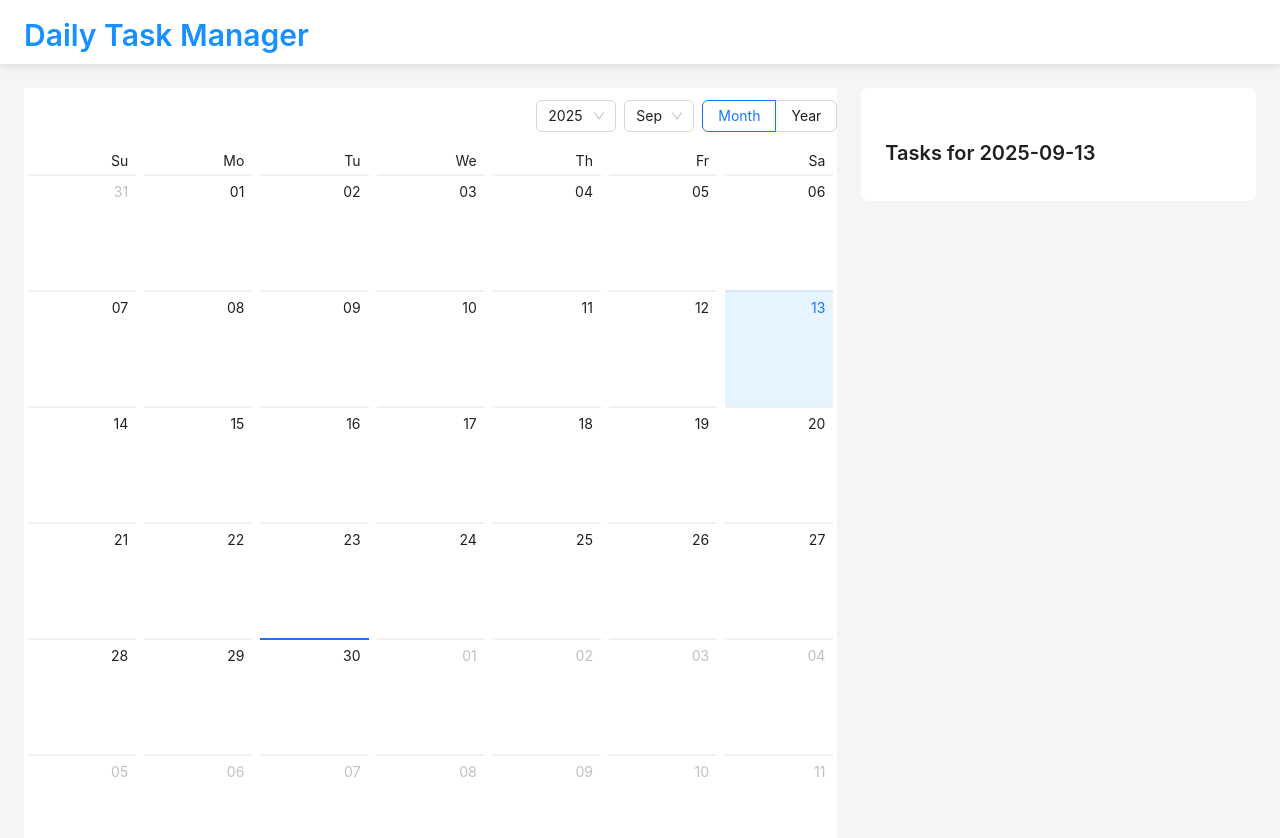
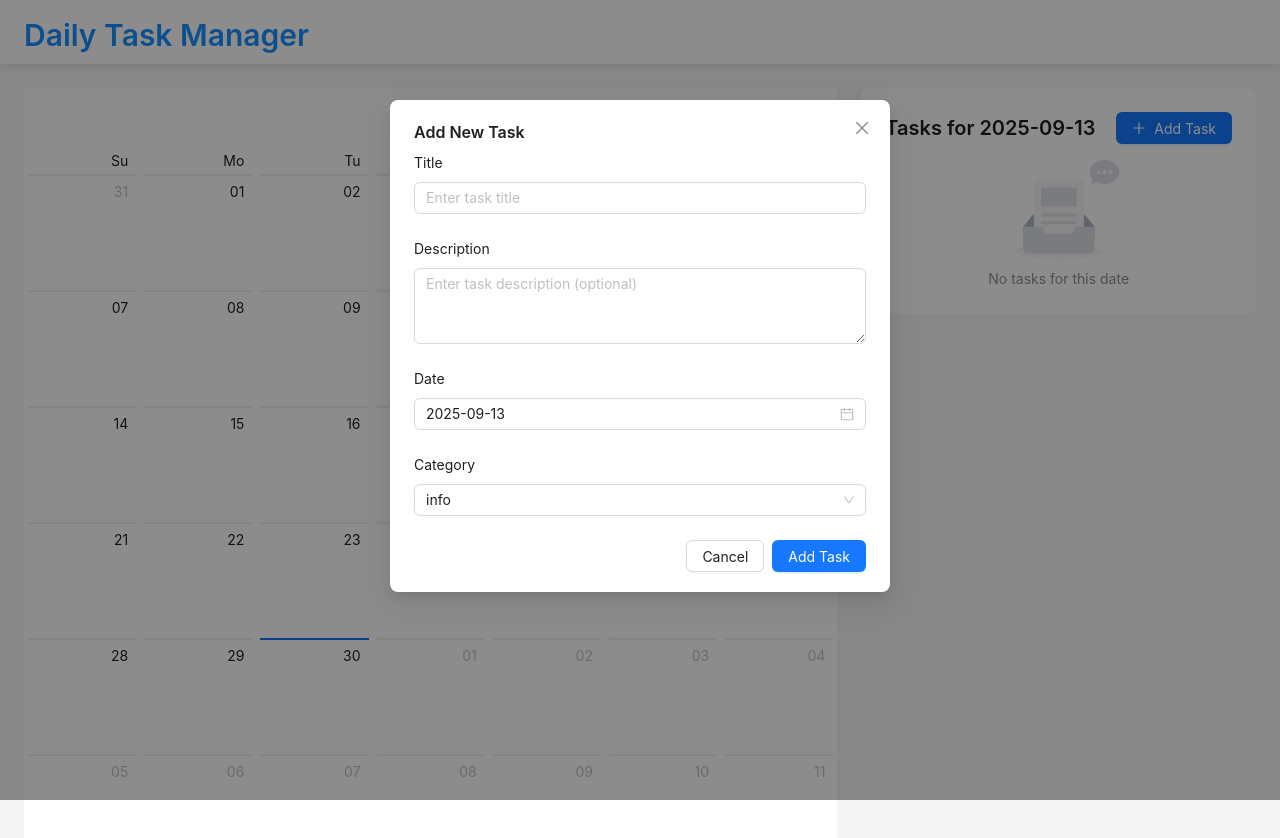
Before and after one commit to Aaradhya13/MikeLegal, a React (Vite) app in the folder task-manager/: page / in a window 1280 px wide. Both pictures are taken after a click on the element "13". Shown: the top 838 px of the page. Built offline with nearby package versions, Linux system fonts and the light colour scheme.

Commit message:
add task form modal and task list with CRUD operations

```diff
--- a/task-manager/src/App.jsx
+++ b/task-manager/src/App.jsx
@@ -1,16 +1,37 @@
 import { useState } from 'react'
-import { Layout, Typography, Row, Col } from 'antd'
+import { Layout, Typography, Row, Col, Button, Space } from 'antd'
+import { PlusOutlined } from '@ant-design/icons'
+import { useSelector } from 'react-redux'
 import TaskCalendar from './components/TaskCalendar'
+import TaskForm from './components/TaskForm'
+import TaskList from './components/TaskList'
 import './App.css'
 
 const { Header, Content } = Layout
 const { Title } = Typography
 
 function App() {
-  const [selectedDate, setSelectedDate] = useState(null)
+  const [showModal, setShowModal] = useState(false)
+  const [editTask, setEditTask] = useState(null)
+  const { selectedDate } = useSelector(state => state.tasks)
 
   const handleDateSelect = (date) => {
-    setSelectedDate(date)
+    setShowModal(true)
+  }
+
+  const handleAddTask = () => {
+    setEditTask(null)
+    setShowModal(true)
+  }
+
+  const handleEditTask = (task) => {
+    setEditTask(task)
+    setShowModal(true)
+  }
+
+  const handleCloseModal = () => {
+    setShowModal(false)
+    setEditTask(null)
   }
 
   return (
@@ -27,12 +48,24 @@ function App() {
           </Col>
           <Col span={8}>
             <div style={{ background: '#fff', padding: '24px', borderRadius: '8px' }}>
-              <Title level={4}>Tasks for {selectedDate || 'Select a date'}</Title>
-              {/* Task list will go here */}
+              <Space style={{ width: '100%', justifyContent: 'space-between', marginBottom: '16px' }}>
+                <Title level={4} style={{ margin: 0 }}>Tasks for {selectedDate}</Title>
+                <Button type="primary" icon={<PlusOutlined />} onClick={handleAddTask}>
+                  Add Task
+                </Button>
+              </Space>
+              <TaskList selectedDate={selectedDate} onEditTask={handleEditTask} />
             </div>
           </Col>
         </Row>
       </Content>
+
+      <TaskForm
+        visible={showModal}
+        onClose={handleCloseModal}
+        selectedDate={selectedDate}
+        editTask={editTask}
+      />
     </Layout>
   )
 }
--- /dev/null
+++ b/task-manager/src/components/TaskForm.jsx
@@ -0,0 +1,114 @@
+import { Modal, Form, Input, Select, DatePicker, Button } from 'antd'
+import { Formik } from 'formik'
+import * as Yup from 'yup'
+import { useDispatch } from 'react-redux'
+import { addTask, updateTask } from '../store/taskSlice'
+import dayjs from 'dayjs'
+
+const { TextArea } = Input
+const { Option } = Select
+
+const validationSchema = Yup.object({
+  title: Yup.string().required('Title is required'),
+  description: Yup.string(),
+  category: Yup.string().required('Category is required')
+})
+
+const TaskForm = ({ visible, onClose, selectedDate, editTask = null }) => {
+  const dispatch = useDispatch()
+
+  const initialValues = {
+    title: editTask?.title || '',
+    description: editTask?.description || '',
+    date: editTask?.date || selectedDate,
+    category: editTask?.category || 'info'
+  }
+
+  const handleSubmit = (values) => {
+    if (editTask) {
+      dispatch(updateTask({ ...editTask, ...values }))
+    } else {
+      dispatch(addTask(values))
+    }
+    onClose()
+  }
+
+  return (
+    <Modal
+      title={editTask ? 'Edit Task' : 'Add New Task'}
+      open={visible}
+      onCancel={onClose}
+      footer={null}
+      width={500}
+    >
+      <Formik
+        initialValues={initialValues}
+        validationSchema={validationSchema}
+        onSubmit={handleSubmit}
+        enableReinitialize
+      >
+        {({ values, errors, touched, handleChange, handleSubmit, setFieldValue }) => (
+          <Form layout="vertical" onFinish={handleSubmit}>
+            <Form.Item
+              label="Title"
+              validateStatus={errors.title && touched.title ? 'error' : ''}
+              help={errors.title && touched.title ? errors.title : ''}
+            >
+              <Input
+                name="title"
+                value={values.title}
+                onChange={handleChange}
+                placeholder="Enter task title"
+              />
+            </Form.Item>
+
+            <Form.Item label="Description">
+              <TextArea
+                name="description"
+                value={values.description}
+                onChange={handleChange}
+                placeholder="Enter task description (optional)"
+                rows={3}
+              />
+            </Form.Item>
+
+            <Form.Item label="Date">
+              <DatePicker
+                value={dayjs(values.date)}
+                onChange={(date) => setFieldValue('date', date.format('YYYY-MM-DD'))}
+                style={{ width: '100%' }}
+              />
+            </Form.Item>
+
+            <Form.Item
+              label="Category"
+              validateStatus={errors.category && touched.category ? 'error' : ''}
+              help={errors.category && touched.category ? errors.category : ''}
+            >
+              <Select
+                value={values.category}
+                onChange={(value) => setFieldValue('category', value)}
+              >
+                <Option value="success">Success</Option>
+                <Option value="warning">Warning</Option>
+                <Option value="error">Issue</Option>
+                <Option value="default">Info</Option>
+              </Select>
+            </Form.Item>
+
+            <Form.Item style={{ marginBottom: 0, textAlign: 'right' }}>
+              <Button onClick={onClose} style={{ marginRight: 8 }}>
+                Cancel
+              </Button>
+              <Button type="primary" htmlType="submit">
+                {editTask ? 'Update' : 'Add'} Task
+              </Button>
+            </Form.Item>
+          </Form>
+        )}
+      </Formik>
+    </Modal>
+  )
+}
+
+export default TaskForm
--- /dev/null
+++ b/task-manager/src/components/TaskList.jsx
@@ -0,0 +1,69 @@
+import { List, Tag, Button, Space, Typography, Empty } from 'antd'
+import { EditOutlined, DeleteOutlined } from '@ant-design/icons'
+import { useSelector, useDispatch } from 'react-redux'
+import { deleteTask } from '../store/taskSlice'
+
+const { Text } = Typography
+
+const categoryColors = {
+  success: 'green',
+  warning: 'orange',
+  error: 'red',
+  default: 'blue'
+}
+
+const TaskList = ({ selectedDate, onEditTask }) => {
+  const { tasks } = useSelector(state => state.tasks)
+  const dispatch = useDispatch()
+
+  const dayTasks = tasks.filter(task => task.date === selectedDate)
+
+  const handleDelete = (taskId) => {
+    dispatch(deleteTask(taskId))
+  }
+
+  if (!selectedDate) {
+    return <Empty description="Select a date to view tasks" />
+  }
+
+  if (dayTasks.length === 0) {
+    return <Empty description="No tasks for this date" />
+  }
+
+  return (
+    <List
+      dataSource={dayTasks}
+      renderItem={task => (
+        <List.Item
+          actions={[
+            <Button
+              type="text"
+              icon={<EditOutlined />}
+              onClick={() => onEditTask(task)}
+            />,
+            <Button
+              type="text"
+              danger
+              icon={<DeleteOutlined />}
+              onClick={() => handleDelete(task.id)}
+            />
+          ]}
+        >
+          <List.Item.Meta
+            title={
+              <Space>
+                <Text strong>{task.title}</Text>
+                <Tag color={categoryColors[task.category]}>
+                  {task.category}
+                </Tag>
+              </Space>
+            }
+            description={task.description}
+          />
+        </List.Item>
+      )}
+    />
+  )
+}
+
+export default TaskList
```
